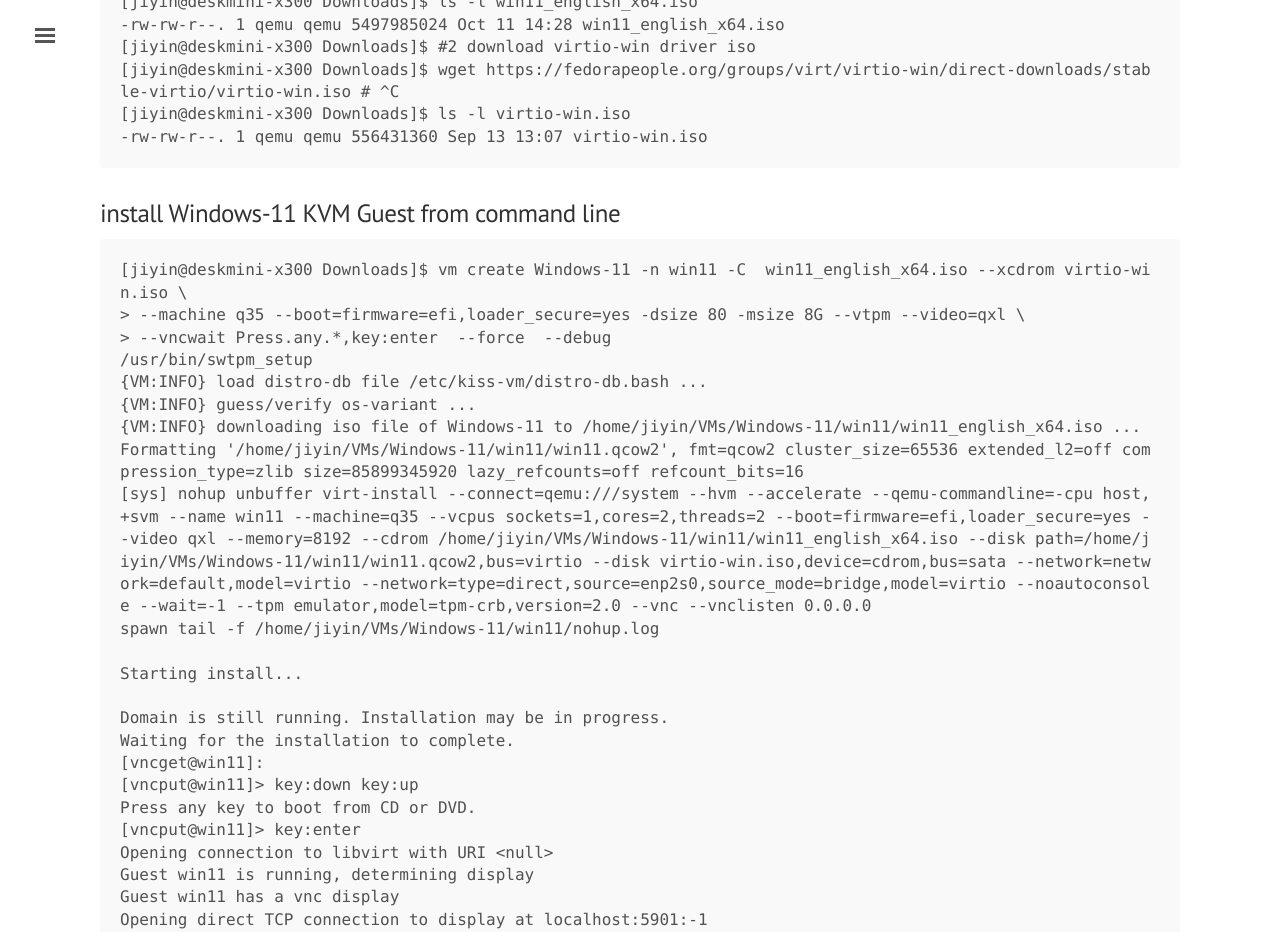
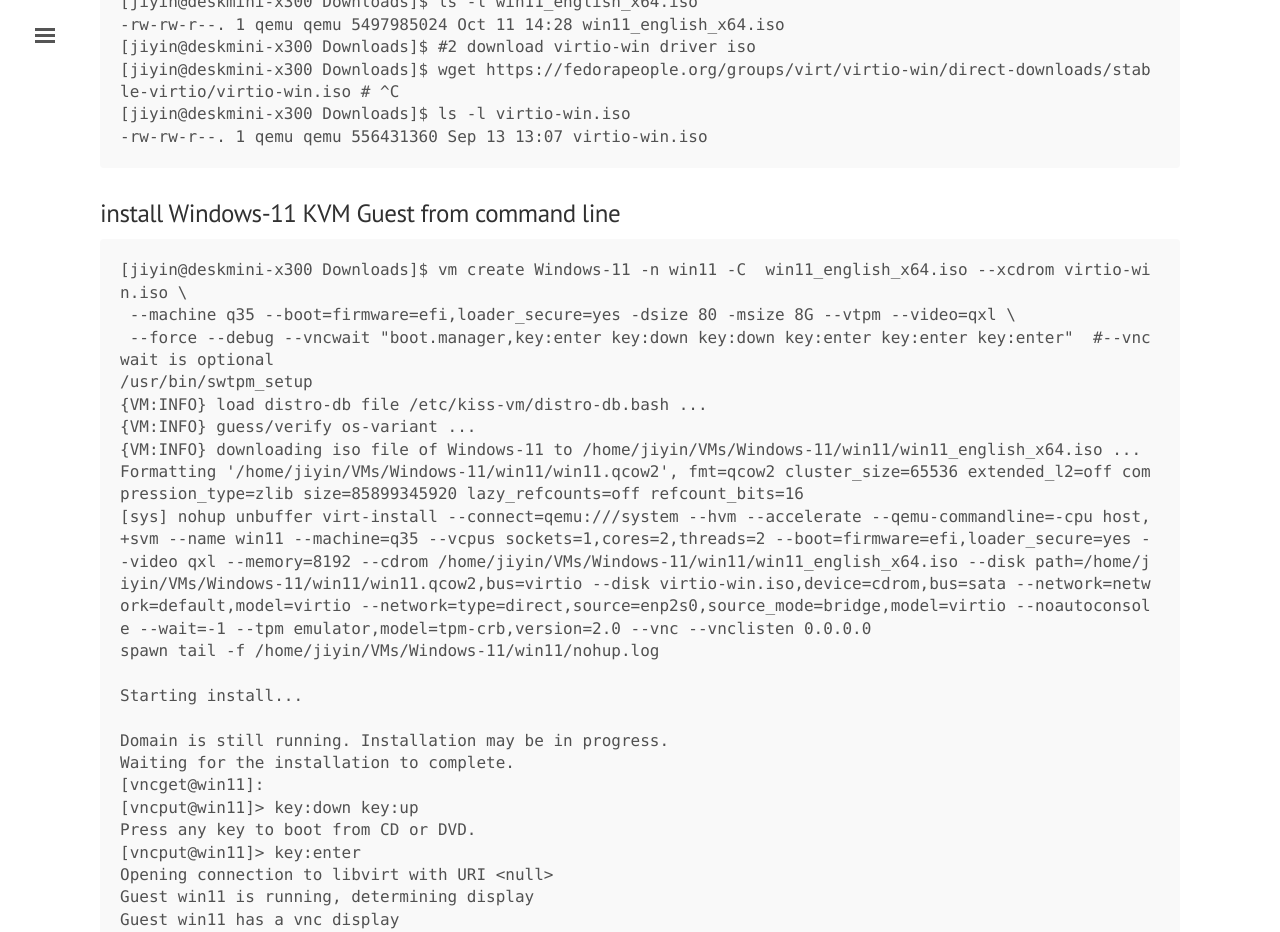
Before and after one commit to tcler/tcler.github.io, a Jekyll site: the page built from _posts/2022-01-08-install-windows-11-in-linux-KVM.md, in a window 1280 px wide and 1400 px high, scrolled down 1327 px. Shown: the top 932 px of the window. Built offline with Jekyll 4.4.1, drawn with Linux system fonts in a browser that asks for light colours; some of the changed text lies outside the part shown.

Commit message:
Update 2022-01-08-install-windows-11-in-linux-KVM.md

````diff
--- a/_posts/2022-01-08-install-windows-11-in-linux-KVM.md
+++ b/_posts/2022-01-08-install-windows-11-in-linux-KVM.md
@@ -52,8 +53,8 @@
 ### install Windows-11 KVM Guest from command line
 ```
 [jiyin@deskmini-x300 Downloads]$ vm create Windows-11 -n win11 -C  win11_english_x64.iso --xcdrom virtio-win.iso \
-> --machine q35 --boot=firmware=efi,loader_secure=yes -dsize 80 -msize 8G --vtpm --video=qxl \
-> --vncwait Press.any.*,key:enter  --force  --debug
+ --machine q35 --boot=firmware=efi,loader_secure=yes -dsize 80 -msize 8G --vtpm --video=qxl \
+ --force --debug --vncwait "boot.manager,key:enter key:down key:down key:enter key:enter key:enter"  #--vncwait is optional
 /usr/bin/swtpm_setup
 {VM:INFO} load distro-db file /etc/kiss-vm/distro-db.bash ...
 {VM:INFO} guess/verify os-variant ...
````
Also changed, not shown: other parts of _posts/2022-01-08-install-windows-11-in-linux-KVM.md (+2 -1 lines).
